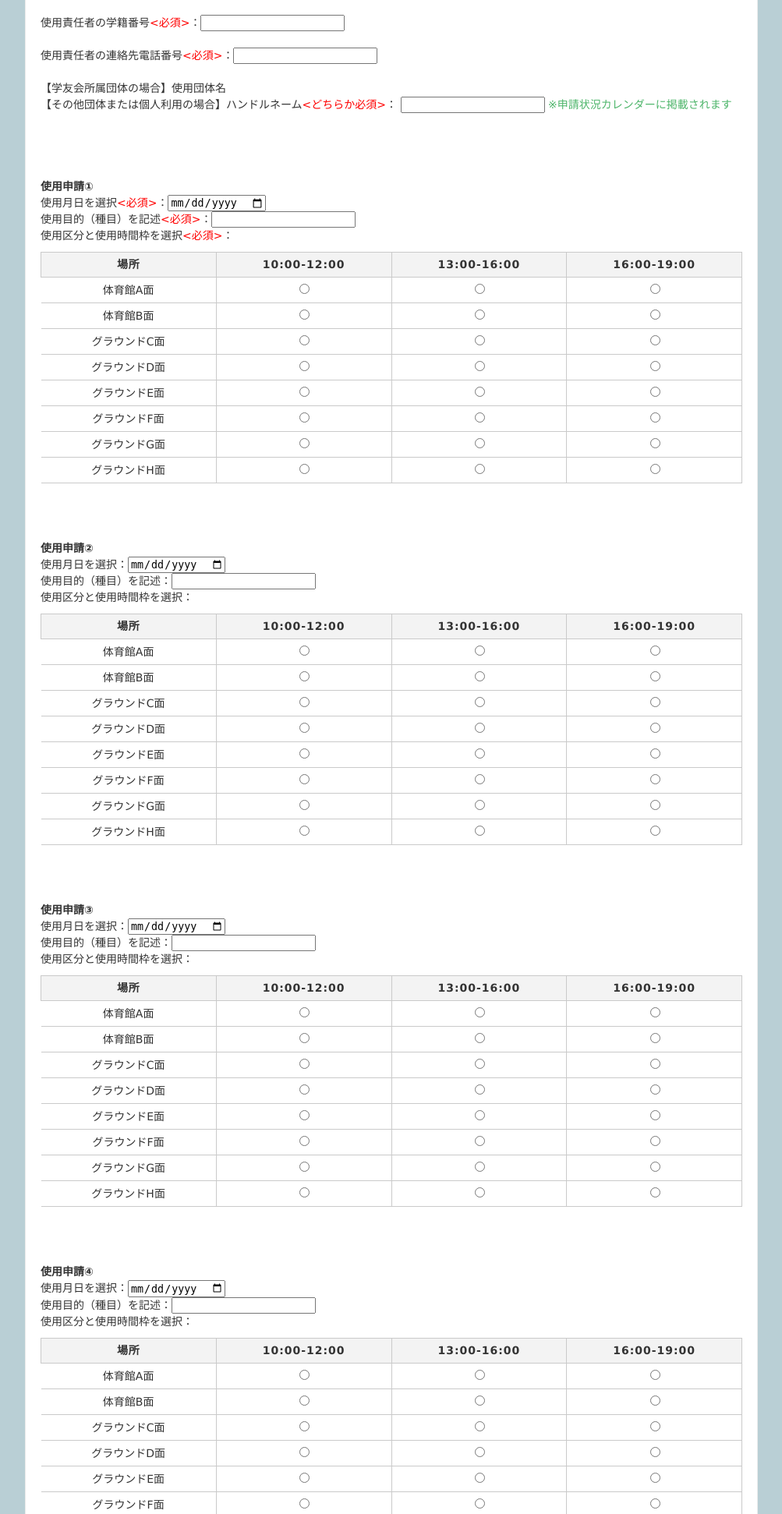
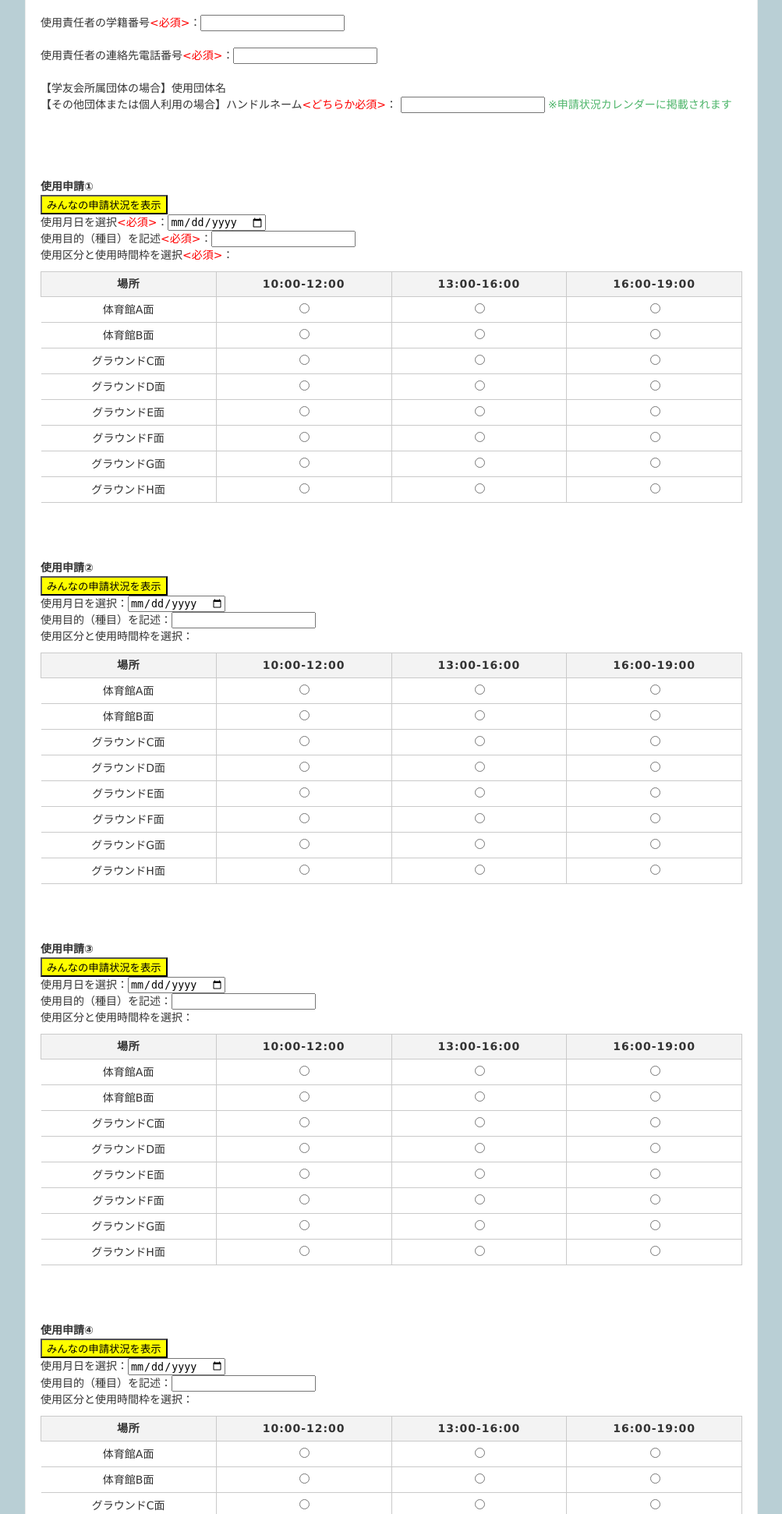
Before and after one commit to Kitsuya0828/BookingBears, a PHP site: page /normal_form.html in a window 1280 px wide. Shown: the part 535-2477 px from the top of the page at 78% size, without its empty margins (138-1141 px from the left). Run offline with PHP 8.4, Linux system fonts and the light colour scheme.

Commit message:
make it better

```diff
--- a/normal_form.html
+++ b/normal_form.html
@@ -31,6 +31,19 @@
           }
       });
   }
+  $(function() {
+
+     // show popupボタンクリック時の処理
+     $('#show').click(function(e) {
+         $('#popup, #layer').show();
+     });
+
+     // レイヤー/ポップアップのcloseボタンクリック時の処理
+     $('#close, #layer').click(function(e) {
+         $('#popup, #layer').hide();
+     });
+
+ });
 </script>
 
 <body>
@@ -288,7 +301,8 @@
 
                     <br><br><br>
                     <big><b>使用申請①</b></big><br>
-
+                    <input type="button" id="show" value="みんなの申請状況を表示" style="background-color:yellow;">
+                    <br>
                     <label for="date1">使用月日を選択<span style="color: #ff0000"><必須></span>：</label><input name="date1" type="date" required><br>
                     <label for="purpose1">使用目的（種目）を記述<span style="color: #ff0000"><必須></span>：</label><input name="purpose1" type="text" required><br>
                     <label>使用区分と使用時間枠を選択<span style="color: #ff0000"><必須></span>：</label>
@@ -355,6 +369,8 @@
 
                     <br><br><br>
                     <big><b>使用申請②</b></big><br>
+                    <input type="button" id="show" value="みんなの申請状況を表示" style="background-color:yellow;">
+                    <br>
                     <label for="date2">使用月日を選択：</label><input name="date2" type="date" required><br>
                     <label for="purpose2">使用目的（種目）を記述：</label><input name="purpose2" type="text" required><br>
                     <label>使用区分と使用時間枠を選択：</label>
@@ -421,6 +437,8 @@
 
                     <br><br><br>
                     <big><b>使用申請③</b></big><br>
+                    <input type="button" id="show" value="みんなの申請状況を表示" style="background-color:yellow;">
+                    <br>
                     <label for="date3">使用月日を選択：</label><input name="date3" type="date" required><br>
                     <label for="purpose3">使用目的（種目）を記述：</label><input name="purpose3" type="text" required><br>
                     <label>使用区分と使用時間枠を選択：</label>
@@ -487,6 +505,8 @@
 
                     <br><br><br>
                     <big><b>使用申請④</b></big><br>
+                    <input type="button" id="show" value="みんなの申請状況を表示" style="background-color:yellow;">
+                    <br>
                     <label for="date4">使用月日を選択：</label><input name="date4" type="date" required><br>
                     <label for="purpose4">使用目的（種目）を記述：</label><input name="purpose4" type="text" required><br>
                     <label>使用区分と使用時間枠を選択：</label>
@@ -553,6 +573,8 @@
 
                     <br><br><br>
                     <big><b>使用申請⑤</b></big><br>
+                    <input type="button" id="show" value="みんなの申請状況を表示" style="background-color:yellow;">
+                    <br>
                     <label for="date5">使用月日を選択：</label><input name="date5" type="date" required><br>
                     <label for="purpose5">使用目的（種目）を記述：</label><input name="purpose5" type="text" required><br>
                     <label>使用区分と使用時間枠を選択：</label>
@@ -660,5 +682,13 @@
 </div>
 <!-- / フッター -->
 
+<!-- レイヤー -->
+<div id="layer"></div>
+<!-- ポップアップ -->
+<div id="popup">
+    <iframe src="https://calendar.google.com/calendar/embed?height=600&amp;wkst=1&amp;bgcolor=%23ffffff&amp;ctz=Asia%2FTokyo&amp;src=Yzg1ZDRhdW9qZWMwbDgzczk4b3YwYmgzNzRAZ3JvdXAuY2FsZW5kYXIuZ29vZ2xlLmNvbQ&amp;src=OHYya2VmNzkxczdicnVubDczYjk3ZnBhM3NAZ3JvdXAuY2FsZW5kYXIuZ29vZ2xlLmNvbQ&amp;src=cmduZDRyMjYydG1qZW45N2plZTNpZmpqZDBAZ3JvdXAuY2FsZW5kYXIuZ29vZ2xlLmNvbQ&amp;src=dWVndXF0MTkyYW4wbWVsYmJuYTI3dTVvYTRAZ3JvdXAuY2FsZW5kYXIuZ29vZ2xlLmNvbQ&amp;src=YTc4cmFnZ2o2NnViZjF0amNoN3ZwYWxwZGdAZ3JvdXAuY2FsZW5kYXIuZ29vZ2xlLmNvbQ&amp;src=aXE0cnRpamhmYXBibHVxcGNrYzVuaHRzMHNAZ3JvdXAuY2FsZW5kYXIuZ29vZ2xlLmNvbQ&amp;color=%239E69AF&amp;color=%23AD1457&amp;color=%23795548&amp;color=%237986CB&amp;color=%23F4511E&amp;color=%23D50000&amp;title=%E4%BB%AE%E4%BA%88%E7%B4%84" style="border:solid 1px #777" width="800" height="600" frameborder="0" scrolling="no"></iframe>
+    <input type="button" style="background-color:yellow;" id="close" value="閉じる">
+</div>
+
 </body>
 </html>
--- a/style.css
+++ b/style.css
@@ -558,8 +558,6 @@ font-weight:bold;
 	bottom: 50%;
     width: auto;
     height: auto;
-    /* margin-left: -150px;
-    margin-top: -100px; */
     background-color: white;
     border-radius: 5px;
     text-align: center;
```
